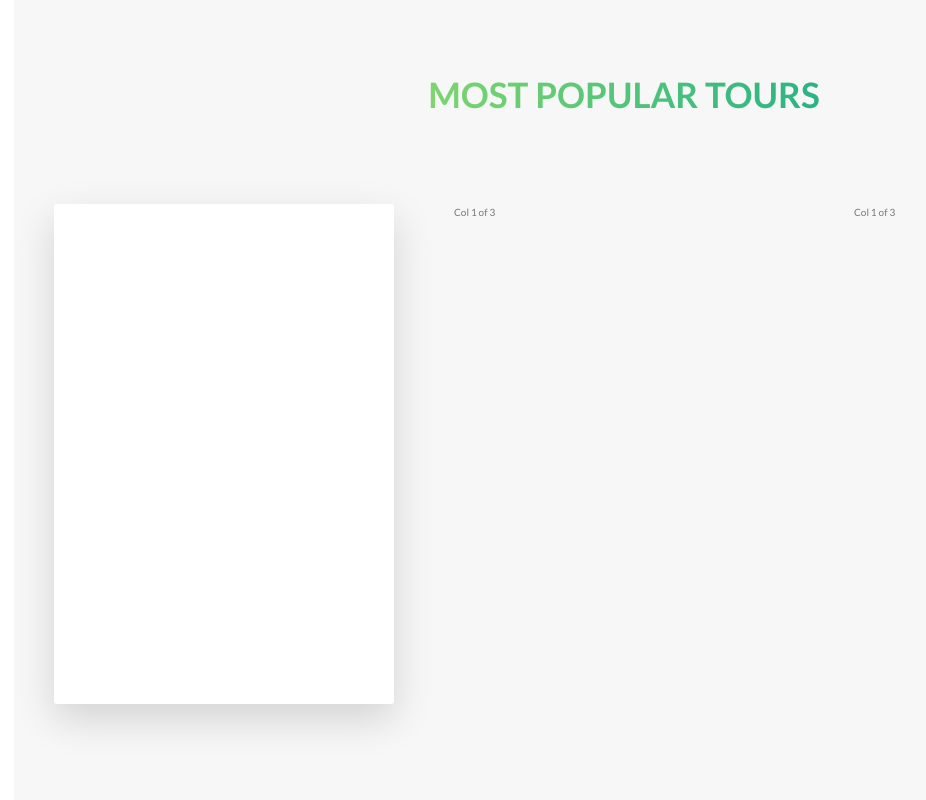
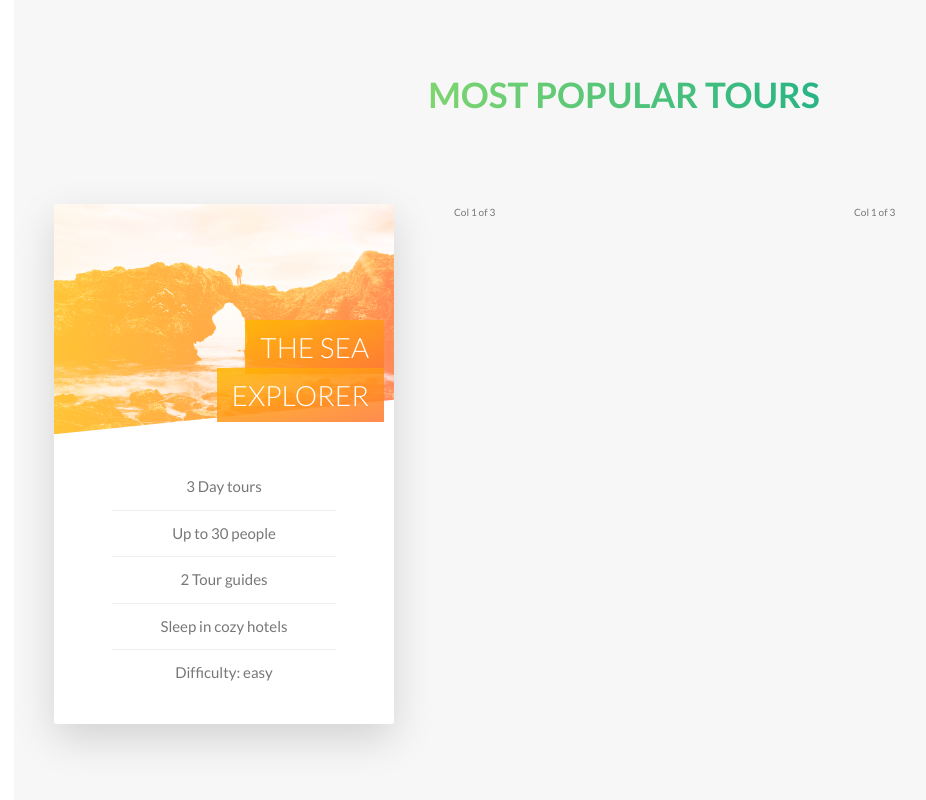
Before and after one commit to saaahilhussain/na-tours, a website: page index.html in a window 1280 px wide. Shown: the part 2376-3176 px from the top of the page, without its empty margins (16-942 px from the left). Drawn offline with Linux system fonts and the light colour scheme.

Commit message:
add: section-tours card-1 font-side

```diff
--- a/index.html
+++ b/index.html
@@ -146,7 +146,24 @@
         <div class="row">
           <div class="col-1-of-3">
             <div class="card">
-              <div class="card__side card__side--front"></div>
+              <div class="card__side card__side--front">
+                <div class="card__picture card__picture--1">&nbsp;</div>
+                <h4 class="card__heading">
+                  <span class="card__heading-span card__heading-span--1">
+                    The Sea <br />
+                    Explorer
+                  </span>
+                </h4>
+                <div class="card__details">
+                  <ul>
+                    <li>3 Day tours</li>
+                    <li>Up to 30 people</li>
+                    <li>2 Tour guides</li>
+                    <li>Sleep in cozy hotels</li>
+                    <li>Difficulty: easy</li>
+                  </ul>
+                </div>
+              </div>
               <div class="card__side card__side--back card__side--back-1">
                 Back
               </div>
--- a/sass/abstracts/_variables.scss
+++ b/sass/abstracts/_variables.scss
@@ -10,6 +10,7 @@ $color-tertiary-light: #2998ff;
 $color-tertiary-dark: #5643fa;
 
 $color-grey-light-1: #f7f7f7;
+$color-grey-light-2: #eee;
 $color-dark-grey: #777;
 $color-white: #fff;
 $color-black: #000;
--- a/sass/components/_cards.scss
+++ b/sass/components/_cards.scss
@@ -3,11 +3,11 @@
   -webkit-perspective: 150rem;
   -moz-perspective: 150rem;
   position: relative;
-  height: 50rem;
+  height: 52rem;
 
   &__side {
     background-color: orangered;
-    height: 50rem;
+    height: 52rem;
     transition: all 0.8s ease;
     font-size: 2rem;
     position: absolute;
@@ -17,6 +17,7 @@
     backface-visibility: hidden;
     transform-style: preserve-3d;
     border-radius: 3px;
+    overflow: hidden;
     box-shadow: 0 1.5rem 4rem rgba($color-black, 0.15);
     &--front {
       background-color: $color-white;
@@ -38,4 +39,53 @@
   &:hover &__side--back {
     transform: rotateY(0);
   }
+  &__picture {
+    background-size: cover;
+    height: 23rem;
+    background-blend-mode: screen;
+    clip-path: polygon(0 0, 100% 0, 100% 85%, 0 100%);
+    -webkit-clip-path: polygon (0 0, 100% 0, 100% 85%, 0 100%);
+    &--1 {
+      background-image: url(../../img/nat-5.jpg),
+        linear-gradient(to right, $color-secondary-light, $color-secondary-dark);
+    }
+  }
+  &__heading {
+    font-size: 2.8rem;
+    font-weight: 300;
+    text-transform: uppercase;
+    text-align: right;
+    color: $color-white;
+    position: absolute;
+    top: 12rem;
+    right: 1rem;
+  }
+  &__heading-span {
+    padding: 1rem 1.5rem;
+    box-decoration-break: clone;
+    -webkit-box-decoration-break: clone;
+    &--1 {
+      background-image: linear-gradient(
+        to right bottom,
+        rgba($color-secondary-light, 0.85),
+        rgba($color-secondary-dark, 0.85)
+      );
+    }
+  }
+  &__details {
+    padding: 3rem;
+    ul {
+      list-style: none;
+      width: 80%;
+      margin: 0 auto;
+      li {
+        text-align: center;
+        font-size: 1.5rem;
+        padding: 1rem;
+        &:not(:last-child) {
+          border-bottom: 1px solid $color-grey-light-2;
+        }
+      }
+    }
+  }
 }
```
Also changed, not shown: css/style.css, 1 other file.
